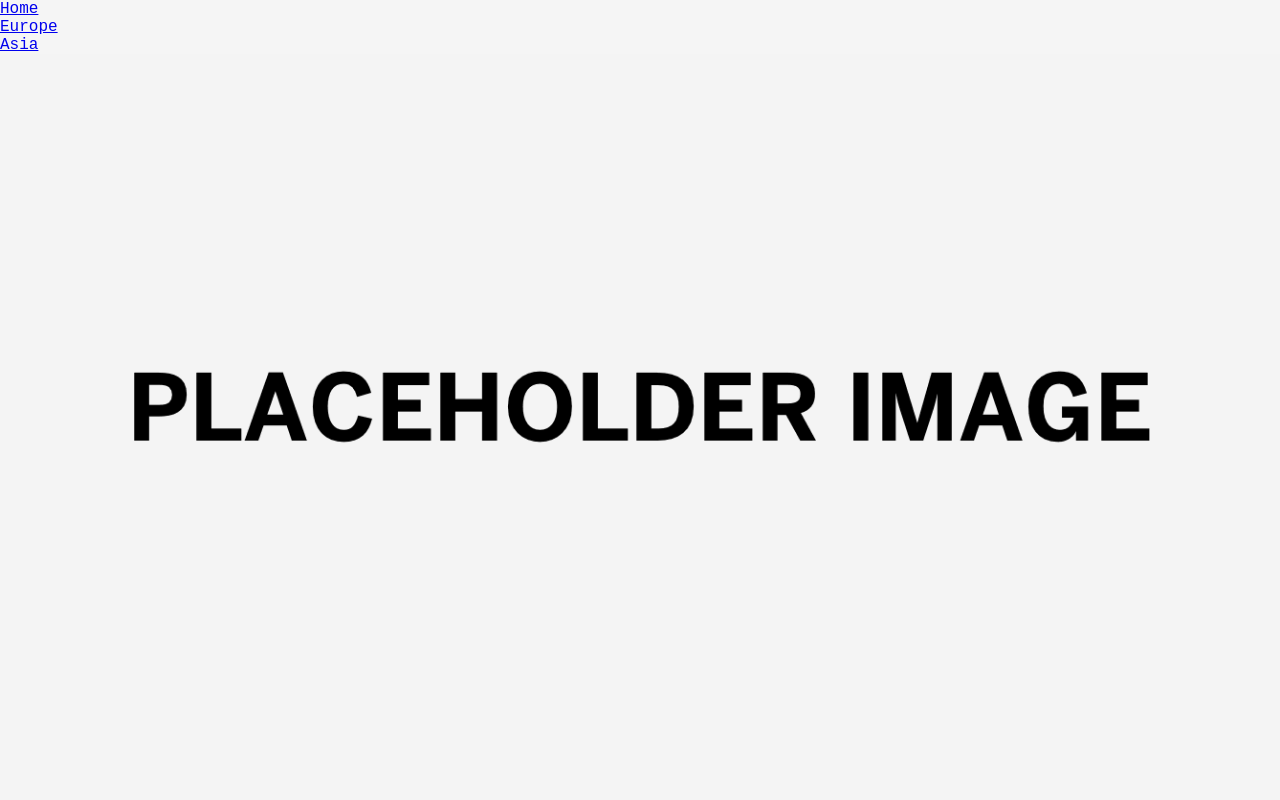
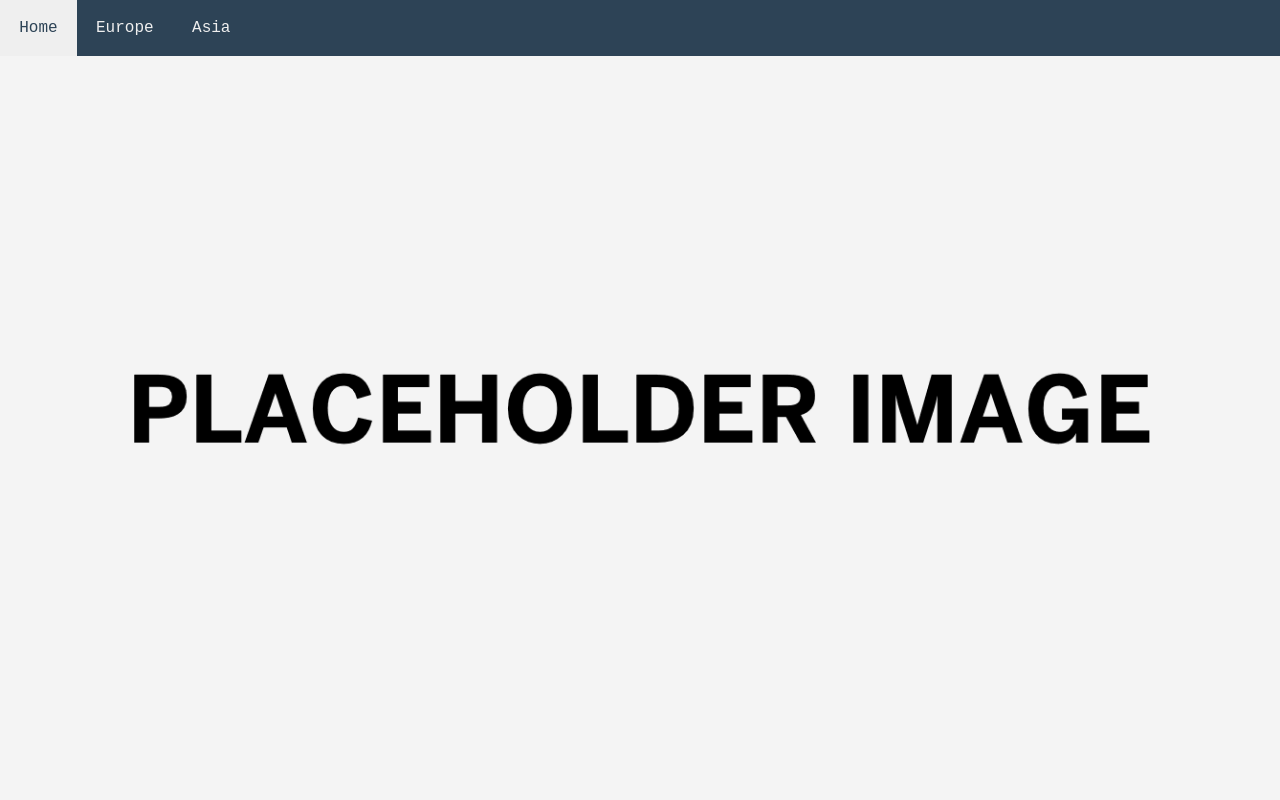
Before and after one commit to anaissnnk/axe, a plain HTML site: page under-construction.html in a window 1280 px wide. Shown: the top 800 px of the page. Drawn offline with Linux system fonts and the light colour scheme.

Commit message:
Update nav html code in all pages

```diff
--- a/under-construction.html
+++ b/under-construction.html
@@ -10,14 +10,17 @@
 <body>
 <!-- Header -->
 <header role="banner">
-<!-- Navigation Bar-->
-    <nav role="navigation">
-        <ul>
-            <li><a href="./index.html" tabindex="0">Home</a></li>
-            <li><a href="./europe.html" tabindex="0">Europe</a></li>
-            <li><a href="#" tabindex="0">Asia</a></li>
-        </ul>
-    </nav>
+<!-- hamburger nav try -->
+<link rel="stylesheet" href="https://cdnjs.cloudflare.com/ajax/libs/font-awesome/4.7.0/css/font-awesome.min.css">
+
+<nav role="navigation" class="topnav" id="myTopnav">
+  <a href="./index.html" class="active">Home</a>
+  <a href="./europe.html">Europe</a>
+  <a href="./under-construction.html">Asia</a>
+  <a href="javascript:void(0);" class="icon" onclick="myFunction()">
+    <i class="fa fa-bars"></i>
+  </a>
+</nav>
 <img src="./nav_img/placeholder-banner.png" class="banner" alt="picture of bagpack, map, cameras and travel guides with the title 'Join me on my adventures'">
 </header>
 <!-- Main Content-->
```
Also changed, not shown: europe.html (+11 -8 lines), vienna.html (+11 -8 lines).
